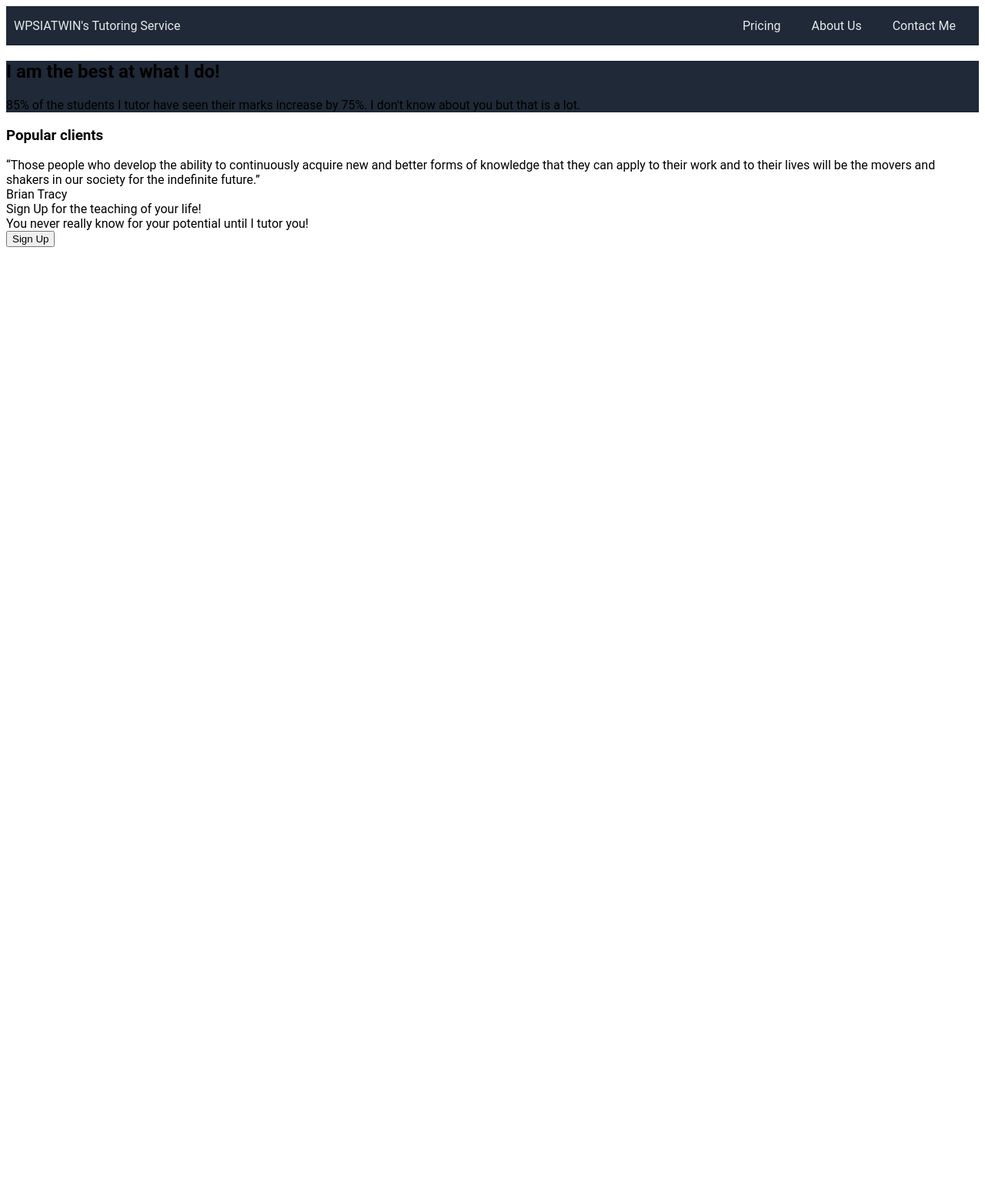
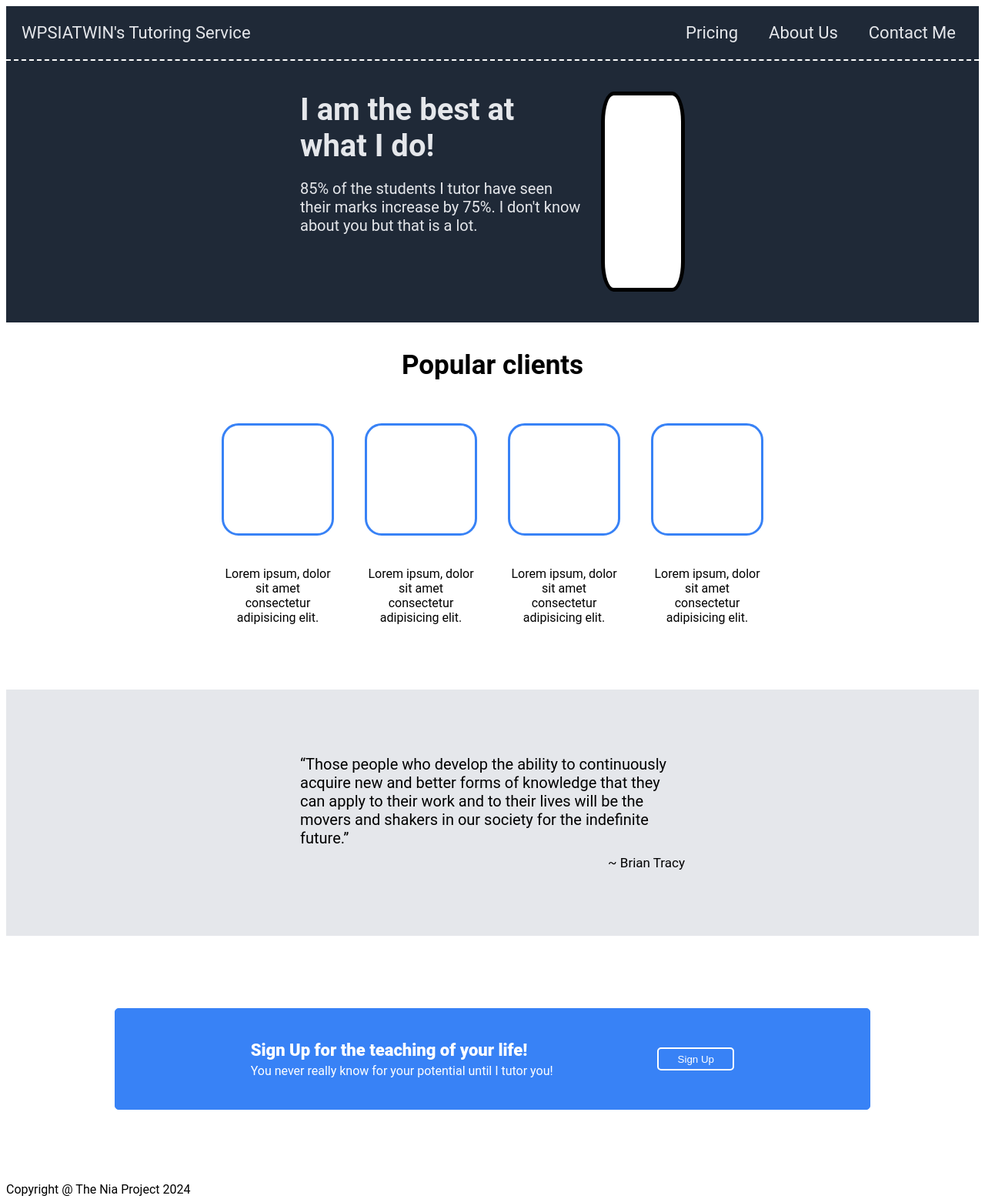
Before and after one commit to WPSITWIN/First-Business-Page, a plain HTML site: page index.html in a window 1280 px wide. Shown: the whole page at 77% size. Before the commit the page ends 800 px from the top, so only its background shows below. Drawn offline with Linux system fonts and the light colour scheme.

Commit message:
Add colour to webpage and center everything

```diff
--- a/index.html
+++ b/index.html
@@ -16,27 +16,49 @@
                 </ul>
             </div>
         </div>
-            <div class="two">
-            <h2>I am the best at what I do!</h2>
-            <p>85% of the students I tutor have seen their marks increase by 75%. I don't know about you but that is a lot.</p>
+
+        <div class="two">
+            <div class="inside-two">
+            <div class="left-side">
+                <div class="bold">I am the best at what I do!</div>
+                <div class="p">85% of the students I tutor have seen their marks increase by 75%. I don't know about you but that is a lot.</div>
+            </div>
+            <div class="img"> </div>
+            </div>
         </div>
+
         <div class="three">
-            <h3>Popular clients</h3>
+            <h3 class="clients">Popular clients</h3>
+            <div class="boxes">
+                <div class="box"> </div>
+                <div class="box"> </div>
+                <div class="box"> </div>
+                <div class="box"> </div>
+                <div class="text">Lorem ipsum, dolor sit amet consectetur adipisicing elit.</div>
+                <div class="text">Lorem ipsum, dolor sit amet consectetur adipisicing elit.</div>
+                <div class="text">Lorem ipsum, dolor sit amet consectetur adipisicing elit.</div>
+                <div class="text">Lorem ipsum, dolor sit amet consectetur adipisicing elit.</div>
+            </div>
+        </div>
 
+        <div class="four">
+            <div class="div1">
+                <div class="quote">“Those people who develop the ability to continuously acquire new and better forms of knowledge that they can apply to their work and to their lives will be the movers and shakers in our society for the indefinite future.”</div>
+                <div class="citation">~ Brian Tracy</div>
+            </div>
         </div>
-        <div class="four">
-            <div class="quote">“Those people who develop the ability to continuously acquire new and better forms of knowledge that they can apply to their work and to their lives will be the movers and shakers in our society for the indefinite future.”</div>
-            <div class="citation">Brian Tracy</div>
-        </div>
+
         <div class="five">
-            <div class="containter">
-                <div>Sign Up for the teaching of your life!</div>
-                <div>You never really know for your potential until I tutor you!</div>
+            <div class="container">
+            <div class="button-text">
+                <div class="calling">Sign Up for the teaching of your life!</div>
+                <div class="calling-text">You never really know for your potential until I tutor you!</div>
+            </div>
                 <button href="#">Sign Up</button>
             </div>
         </div>
         <div class="six">
-
+            <div class="copyright"> Copyright @ The Nia Project 2024</div>
         </div>
     </body>
 </html>
--- a/style.css
+++ b/style.css
@@ -7,6 +7,7 @@ body {
 .header {
     background-color: #1f2937;
     color: #e5e7eb;
+    border-bottom: 2px dashed white;
 
     display: flex;
     justify-content: space-between;
@@ -15,18 +16,28 @@ body {
     margin: 0px;
 
 }
-
+h2 {
+    margin: 0;
+}
 .two {
     background-color: #1f2937;
     margin: 0px;
+    padding: 40px;
+    color: #e5e7eb;
+
+    display: flex;
+    justify-content: center;
+    align-items: center;
+
+    height: fit-content;
 }
 .logo {
-   margin-left: 10px;
+    font-size: 22px;
+    margin-left: 20px;
 }
 
 .right-links {
     display: flex;
-
 }
 li, a, ul {
     display: flex;
@@ -34,8 +45,147 @@ li, a, ul {
     text-decoration: none;
     list-style-type: none;
 
+    font-size: 22px;
+
     gap: 20px;
 
 
     margin-right: 10px;
 }
+.inside-two {
+
+    display: flex;
+
+    justify-content: center;
+    align-items: flex-start;
+
+    max-width: 500px;
+}
+.bold {
+    font-weight: bold;
+    font-size: 40px;
+
+    margin-bottom: 20px;
+}
+.p {
+    font-size: 20px
+}
+.img {
+    border: 5px solid black;
+    width: 250px;
+    height: 250px;
+    border-radius: 15%;
+
+    margin-left: 20px;
+
+    background-color: white;
+}
+.three {
+    display: flex;
+    flex-direction: column;
+    justify-content: center;
+    align-items: center;
+
+    height: fit-content;
+}
+.clients {
+    font-size: 35px;
+}
+.boxes {
+    width: 744px;
+    display: flex;
+
+    flex-wrap: wrap;
+}
+.box, .text {
+    margin: 20px;
+    border-radius: 15%;
+
+    width: 140px;
+    height: 140px;
+}
+.box {
+    border: 3px solid #3882F6;
+}
+.text {
+    text-align: center;
+    width: 146px;
+}
+.four {
+    background-color: #e5e7eb;
+    display: flex;
+    flex-direction: column;
+
+
+    align-items: center;
+    justify-content: center;
+
+    height: 320px;
+}
+.div1 {
+    display: flex;
+    flex-direction: column;
+
+}
+.quote {
+    display: flex;
+    flex: 0;
+
+    width: 500px;
+    min-height: fit-content;
+
+    font-size: 20px;
+
+}
+.citation {
+    color: black;
+    font-size: 17px;
+
+    align-self: flex-end;
+    margin-top: 10px;
+}
+.five {
+    height: 320px;
+
+    display: flex;
+
+    justify-content: center;
+    align-items: center;
+}
+.container {
+    border: 1px solid #3882F6;
+    background-color: #3882F6;
+    min-width: 900px;
+    min-height: 50px;
+
+    padding: 40px;
+    border-radius: 5px;
+
+    color: white;
+
+    display: flex;
+
+    justify-content: space-evenly;
+    align-items: center;
+
+}
+.button-text {
+    display: flex;
+    flex-direction: column;
+
+}
+.calling {
+    font-weight: 900;
+    font-size: 22px;
+    margin-bottom: 5px;
+}
+button {
+    background-color: #3882F6;
+
+    border: 2px solid white;
+    border-radius: 5px;
+    color: white;
+
+    width: 100px;
+    height: 30px;
+}
```
